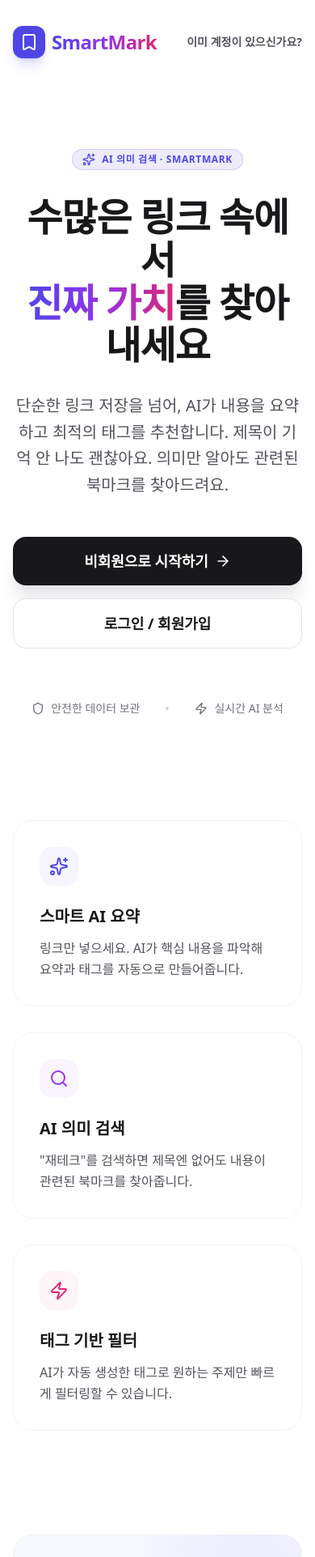
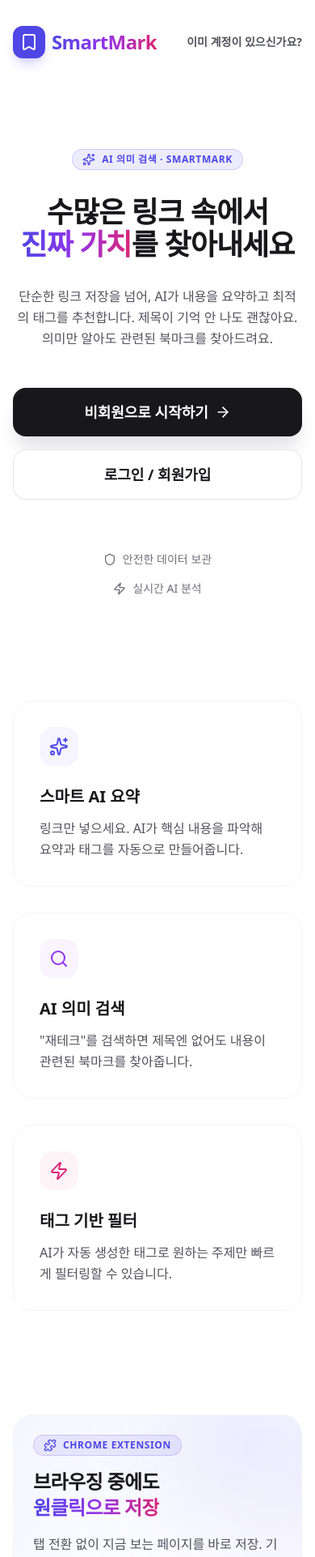
Before and after one commit to sohee-an/smart-bookmark-app, a Next.js app in the folder apps/web/: page /landing in a window 390 px wide. Shown: the top 1923 px of the page at 81% size. Built offline with nearby package versions, Linux system fonts and the light colour scheme; no server answers; a web font is replaced by a local one.

Commit message:
style: 반응형 디자인 개선
- BookmarkDetailPanel: 모바일 풀스크린, md 이상 max-w-md 패널
- 랜딩 페이지: sm 단계 타이포/그리드/패딩 전환 추가
- 컬렉션 목록/상세: xl에서 4열 그리드 추가

```diff
--- a/apps/web/src/app/(main)/collections/CollectionsContent.tsx
+++ b/apps/web/src/app/(main)/collections/CollectionsContent.tsx
@@ -41,7 +41,7 @@ export function CollectionsContent() {
             className="py-32"
           />
         ) : isLoading ? (
-          <div className="grid grid-cols-1 gap-4 sm:grid-cols-2 lg:grid-cols-3">
+          <div className="grid grid-cols-1 gap-4 sm:grid-cols-2 lg:grid-cols-3 xl:grid-cols-4">
             {Array.from({ length: 6 }).map((_, i) => (
               <div
                 key={i}
@@ -64,7 +64,7 @@ export function CollectionsContent() {
             </button>
           </div>
         ) : (
-          <div className="grid grid-cols-1 gap-4 sm:grid-cols-2 lg:grid-cols-3">
+          <div className="grid grid-cols-1 gap-4 sm:grid-cols-2 lg:grid-cols-3 xl:grid-cols-4">
             {collections.map((col) => (
               <CollectionCard
                 key={col.id}
--- a/apps/web/src/app/(main)/collections/[id]/CollectionDetailContent.tsx
+++ b/apps/web/src/app/(main)/collections/[id]/CollectionDetailContent.tsx
@@ -227,7 +227,7 @@ export function CollectionDetailContent({ id }: Props) {
             className="py-20"
           />
         ) : bkLoading ? (
-          <div className="grid grid-cols-1 gap-4 sm:grid-cols-2 lg:grid-cols-3">
+          <div className="grid grid-cols-1 gap-4 sm:grid-cols-2 lg:grid-cols-3 xl:grid-cols-4">
             {Array.from({ length: 3 }).map((_, i) => (
               <div
                 key={i}
--- a/apps/web/src/app/(public)/landing/page.tsx
+++ b/apps/web/src/app/(public)/landing/page.tsx
@@ -50,13 +50,13 @@ export default function LandingPage() {
             </span>
           </div>
 
-          <h1 className="mb-8 text-5xl leading-[1.1] font-black tracking-tight text-zinc-900 md:text-7xl dark:text-white">
+          <h1 className="mb-8 text-4xl leading-[1.1] font-black tracking-tight text-zinc-900 sm:text-5xl md:text-7xl dark:text-white">
             수많은 링크 속에서
             <br />
             <span className="text-gradient">진짜 가치</span>를 찾아내세요
           </h1>
 
-          <p className="mx-auto mb-12 max-w-2xl text-xl leading-relaxed text-zinc-600 dark:text-zinc-400">
+          <p className="mx-auto mb-12 max-w-2xl text-base leading-relaxed text-zinc-600 sm:text-xl dark:text-zinc-400">
             단순한 링크 저장을 넘어, AI가 내용을 요약하고 최적의 태그를 추천합니다. 제목이 기억 안
             나도 괜찮아요. 의미만 알아도 관련된 북마크를 찾아드려요.
           </p>
@@ -64,12 +64,12 @@ export default function LandingPage() {
           {/* 인터랙티브 버튼만 Client Component */}
           <LandingActions />
 
-          <div className="mt-16 flex items-center justify-center gap-8 text-sm font-medium text-zinc-500 dark:text-zinc-500">
+          <div className="mt-16 flex flex-col items-center justify-center gap-4 text-sm font-medium text-zinc-500 sm:flex-row sm:gap-8 dark:text-zinc-500">
             <div className="flex items-center gap-2">
               <Shield className="h-4 w-4" />
               안전한 데이터 보관
             </div>
-            <div className="h-1 w-1 rounded-full bg-zinc-300 dark:bg-zinc-700" />
+            <div className="hidden h-1 w-1 rounded-full bg-zinc-300 sm:block dark:bg-zinc-700" />
             <div className="flex items-center gap-2">
               <Zap className="h-4 w-4" />
               실시간 AI 분석
@@ -77,7 +77,7 @@ export default function LandingPage() {
           </div>
         </section>
 
-        <section className="grid gap-8 pb-32 md:grid-cols-3">
+        <section className="grid gap-8 pb-32 sm:grid-cols-2 md:grid-cols-3">
           {[
             {
               title: "스마트 AI 요약",
@@ -115,7 +115,7 @@ export default function LandingPage() {
 
         {/* 익스텐션 섹션 */}
         <section className="pb-32">
-          <div className="from-brand-primary/5 to-brand-accent/5 dark:from-brand-primary/10 dark:to-brand-accent/10 relative overflow-hidden rounded-3xl border border-zinc-100 bg-gradient-to-br via-white p-12 dark:border-zinc-800 dark:via-zinc-900">
+          <div className="from-brand-primary/5 to-brand-accent/5 dark:from-brand-primary/10 dark:to-brand-accent/10 relative overflow-hidden rounded-3xl border border-zinc-100 bg-gradient-to-br via-white p-6 sm:p-8 md:p-12 dark:border-zinc-800 dark:via-zinc-900">
             <div className="bg-brand-primary/10 pointer-events-none absolute top-0 right-0 -z-0 h-64 w-64 translate-x-1/3 -translate-y-1/3 rounded-full blur-3xl" />
 
             <div className="relative flex flex-col items-start gap-10 md:flex-row md:items-center">
@@ -126,7 +126,7 @@ export default function LandingPage() {
                     Chrome Extension
                   </span>
                 </div>
-                <h2 className="mb-4 text-3xl font-black tracking-tight text-zinc-900 md:text-4xl dark:text-white">
+                <h2 className="mb-4 text-2xl font-black tracking-tight text-zinc-900 sm:text-3xl md:text-4xl dark:text-white">
                   브라우징 중에도
                   <br />
                   <span className="text-gradient">원클릭으로 저장</span>
--- a/apps/web/src/entities/bookmark/ui/BookmarkDetailPanel.tsx
+++ b/apps/web/src/entities/bookmark/ui/BookmarkDetailPanel.tsx
@@ -132,7 +132,7 @@ export const BookmarkDetailPanel = ({
         role="dialog"
         aria-modal="true"
         aria-label="북마크 상세"
-        className={`fixed top-0 right-0 z-50 flex h-full w-full max-w-md flex-col bg-white shadow-2xl transition-transform duration-300 ease-in-out dark:bg-zinc-900 ${
+        className={`fixed top-0 right-0 z-50 flex h-full w-full flex-col bg-white shadow-2xl transition-transform duration-300 ease-in-out md:max-w-md dark:bg-zinc-900 ${
           isOpen ? "translate-x-0" : "translate-x-full"
         }`}
       >
@@ -181,7 +181,7 @@ export const BookmarkDetailPanel = ({
                       src={bookmark.thumbnailUrl}
                       alt={bookmark.title}
                       fill
-                      sizes="448px"
+                      sizes="(max-width: 768px) 100vw, 448px"
                       className="object-cover"
                     />
                   </div>
```
